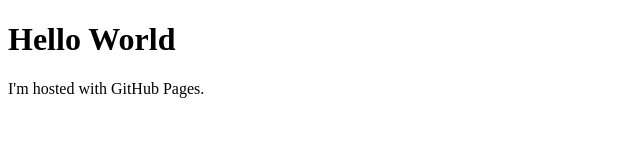
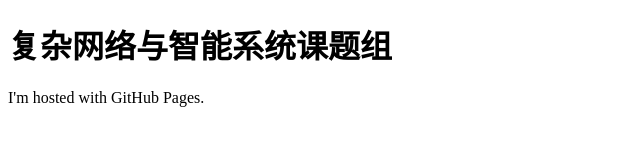
Before and after one commit to cwjlu/cwjlu.github.io, a plain HTML site: page index.html in a window 1280 px wide. Shown: the whole page, without its empty margins (0-640 px from the left). Drawn offline with Linux system fonts and the light colour scheme.

Commit message:
Update index.html

```diff
--- a/index.html
+++ b/index.html
@@ -1,7 +1,7 @@
 <!DOCTYPE html>
 <html>
 <body>
-<h1>Hello World</h1>
+<h1>复杂网络与智能系统课题组</h1>
 <p>I'm hosted with GitHub Pages.</p>
 </body>
 </html>
```
